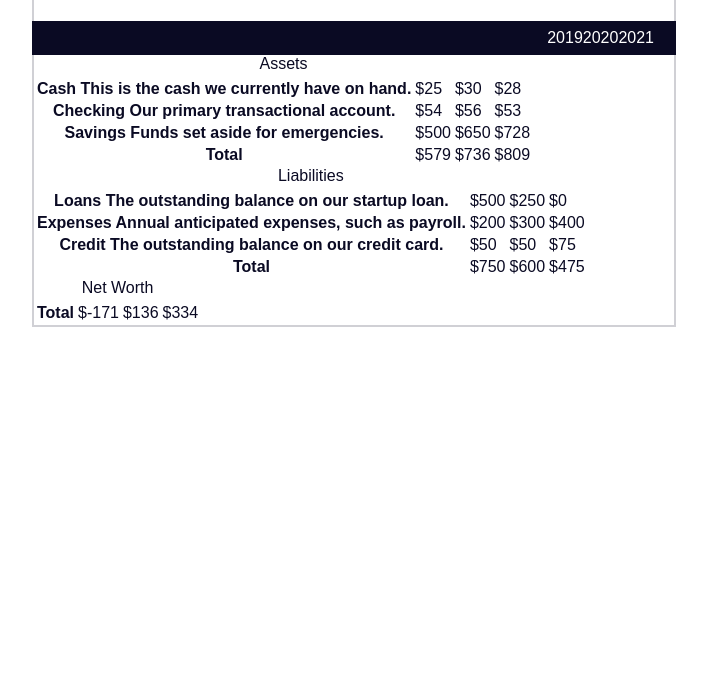
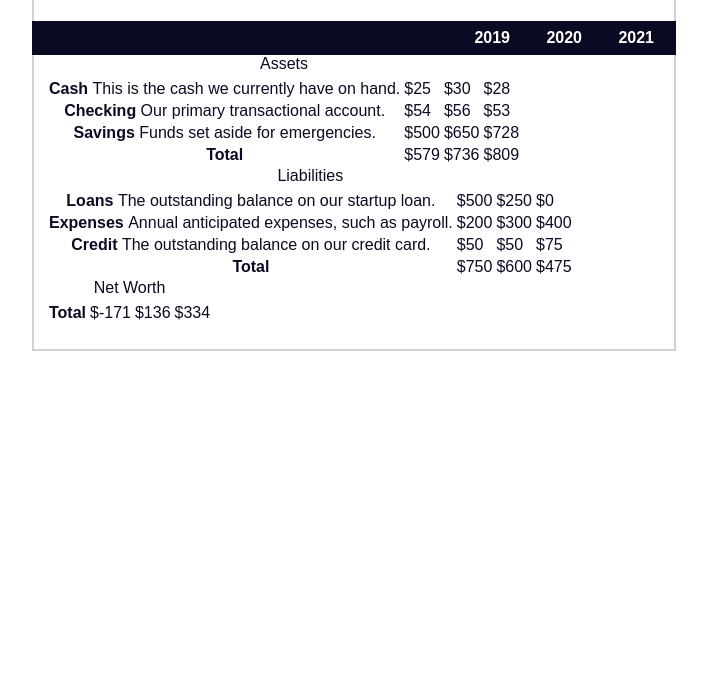
Before and after one commit to AbuTalha3/Balance-Sheet---FCC, a plain HTML site: page index.html in a window 1280 px wide. Shown: the part 106-800 px from the top of the page, without its empty margins (286-993 px from the left). Drawn offline with Linux system fonts and the light colour scheme.

Commit message:
Modify css file

```diff
--- a/styles.css
+++ b/styles.css
@@ -56,3 +56,18 @@ section {
   margin: 0 -2px;
   padding: 0.5rem calc(1.25rem + 2px) 0.5rem 0;
 }
+
+#years span[class] {
+  font-weight: bold;
+  width: 4.5rem;
+  text-align: right;
+}
+
+.table-wrap {
+  padding: 0 0.75rem 1.5rem 0.75rem;
+
+}
+
+span:not(.sr-only) {
+ font-weight: normal;
+}
```
